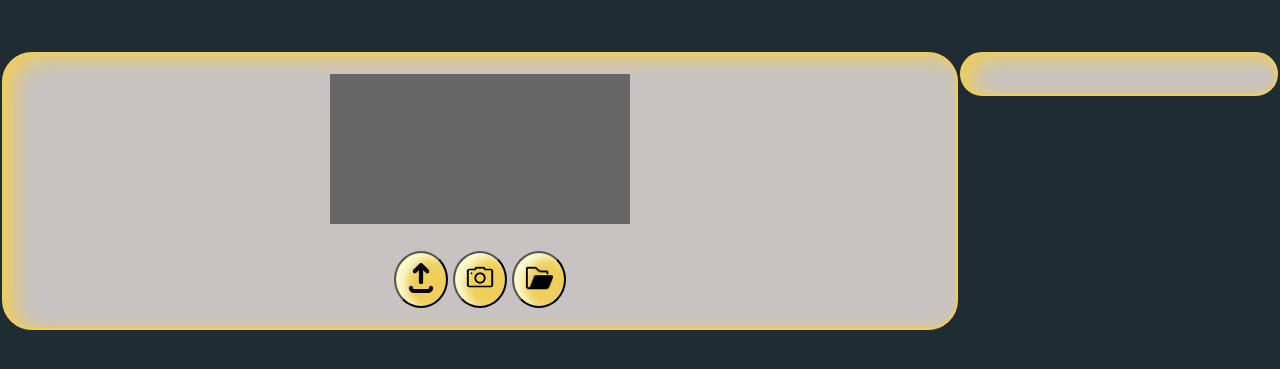
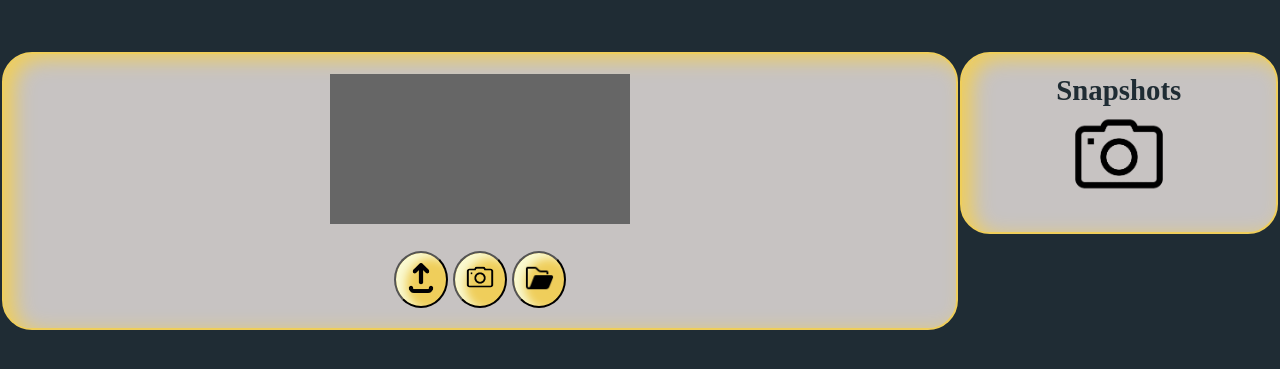
Before and after one commit to kmarchan/Camagru, a PHP site: page /Camagru/ in a window 1280 px wide. Shown: the part 186-555 px from the top of the page. Run offline with PHP 8.4, Linux system fonts and the light colour scheme; data that the repository does not hold is empty.

Commit message:
static image thumbnail

```diff
--- a/account.php
+++ b/account.php
@@ -1,5 +1,5 @@
 <?php
-require "connect.php";
+require "config/database.php";
 include "server.php";
 if(isset($_GET['delete']))
 {
--- a/email_confirm.php
+++ b/email_confirm.php
@@ -1,6 +1,6 @@
 <?php
 	session_start();
-    require('connect.php');
+    require('config/database.php');
 	$username = $_GET['username'];
 	$confirmcode = $_GET['code'];
 	$query = $db->prepare("SELECT confirmed FROM $dbname.users WHERE username = :usr AND confirmcode = :con ");
--- a/index.php
+++ b/index.php
@@ -69,38 +69,59 @@
                             </video>
                         </div>
                         <br>
-                        <button onclick="upload" class="camera" align="centre" title="Save">
+                        <button onclick="upload()" class="camera" align="centre" title="Save">
                             <img src="upload.png" alt="upload" height="30px">
                         </button>
-                        <button onclick="snapshot" class="camera" align="centre" title="Snapshot">
+                        <button onclick="snapshot()" class="camera" align="centre" title="Snapshot">
                             <img src="camera.png" alt="shoot" height="30px">
                         </button>
-                        <button onclick="save" class="camera" align="centre" title="Save">
+                        <button onclick="save()" class="camera" align="centre" title="Save">
                             <img src="save.png" alt="save" height="30px">
                         </button>
+
+                    </div>
+                </td>
+                <td width="25%" valign="top" >
+                    <div id="side" class="content" height="100%" name="side">
+                        <h2>Snapshots</h2>
+                        <div class="canvas" id="canvas">
+                            <img src="camera.png" class="img" alt="img" id="img" height="100px">
+                        </div>
+                    </div>
+                </td>
                 <script>
                     var video = document.querySelector("#videoElement");
+                    var img = document.querySelector('img') || document.createElement('img');
+
                     if (navigator.mediaDevices.getUserMedia)
                     {
                         navigator.mediaDevices.getUserMedia({video: true})
                             .then(function(stream)
                             {
                                 video.srcObject = stream;
+                                return video.play();
                             })
-                                .catch(function(err0r)
+
+                    }
+                    function snapshot()
                     {
-                                    console.log("Something went wrong!");
-                                });
+                        var x = document.createElement("img");
+                        x.setAttribute("src", "camera.png");
+                        x.setAttribute("width", "100");
+                        x.setAttribute("height", "100");
+                        x.setAttribute("alt", "The Pulpit Rock");
+                        // document.body.appendChild(x);
+                        document.getElementById('canvas').appendChild(x);
+                        // canvas.insertBefore(x, canvas.firstChild);
+                        x.addEventListener("click", del);
                     }
-
+                    function del()
+                    {
+                        if (confirm("Delete Photo?")) {
+                            this.parentElement.removeChild(this);
+                        }
+                    }
                 </script>
-                    </div>
-                </td  >
-                <td width="25%" valign="top" >
-                    <div class="content" height="100%" name="side">
-
-                </div>
-                </td>
             </tr>
         </table>
     </body>
--- a/server.php
+++ b/server.php
@@ -1,6 +1,6 @@
 <?php
     session_start();
-    require('connect.php');
+    require('config/database.php');
     $username = "";
     $email = "";
     $name = "";
```
Also changed, not shown: config/database.php (renamed from connect.php), config/setup.php (renamed from install.php). Lines whose indentation alone changed are shown as unchanged.
